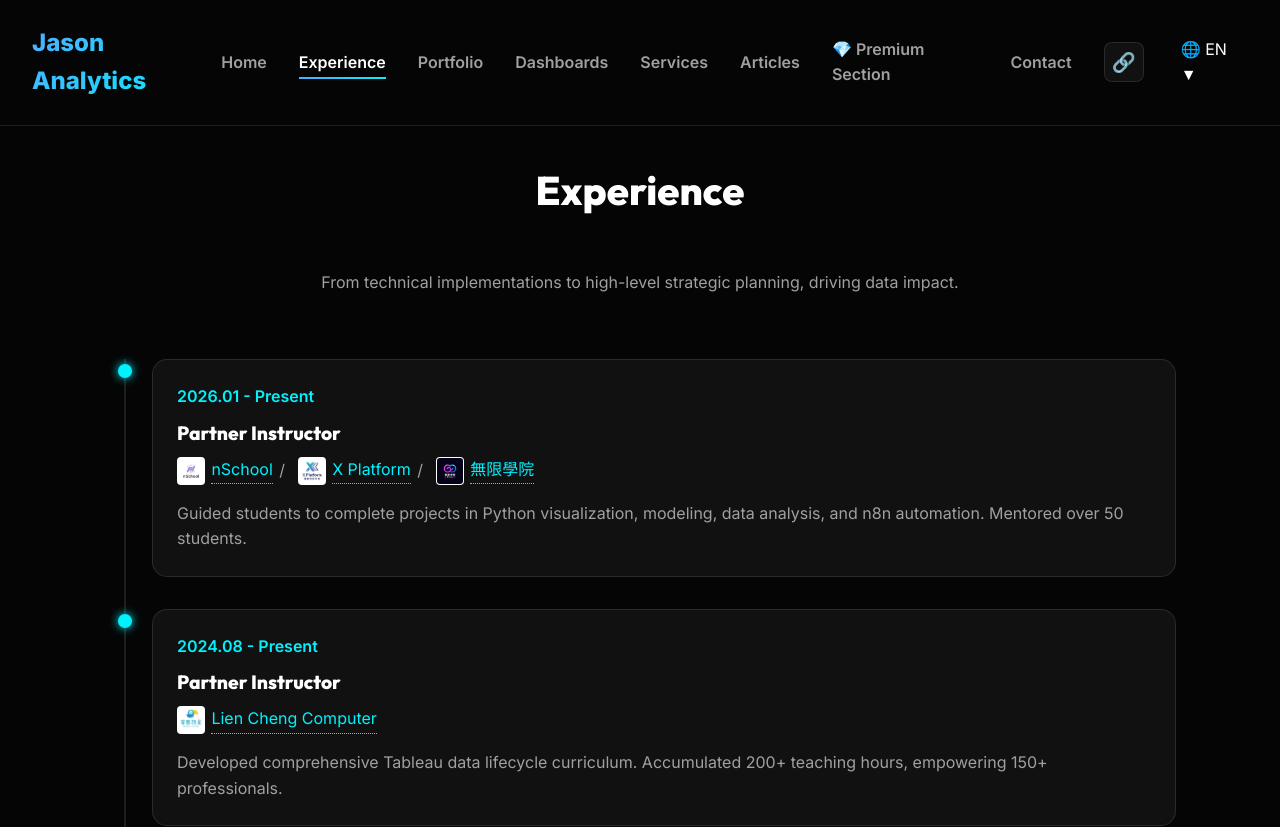
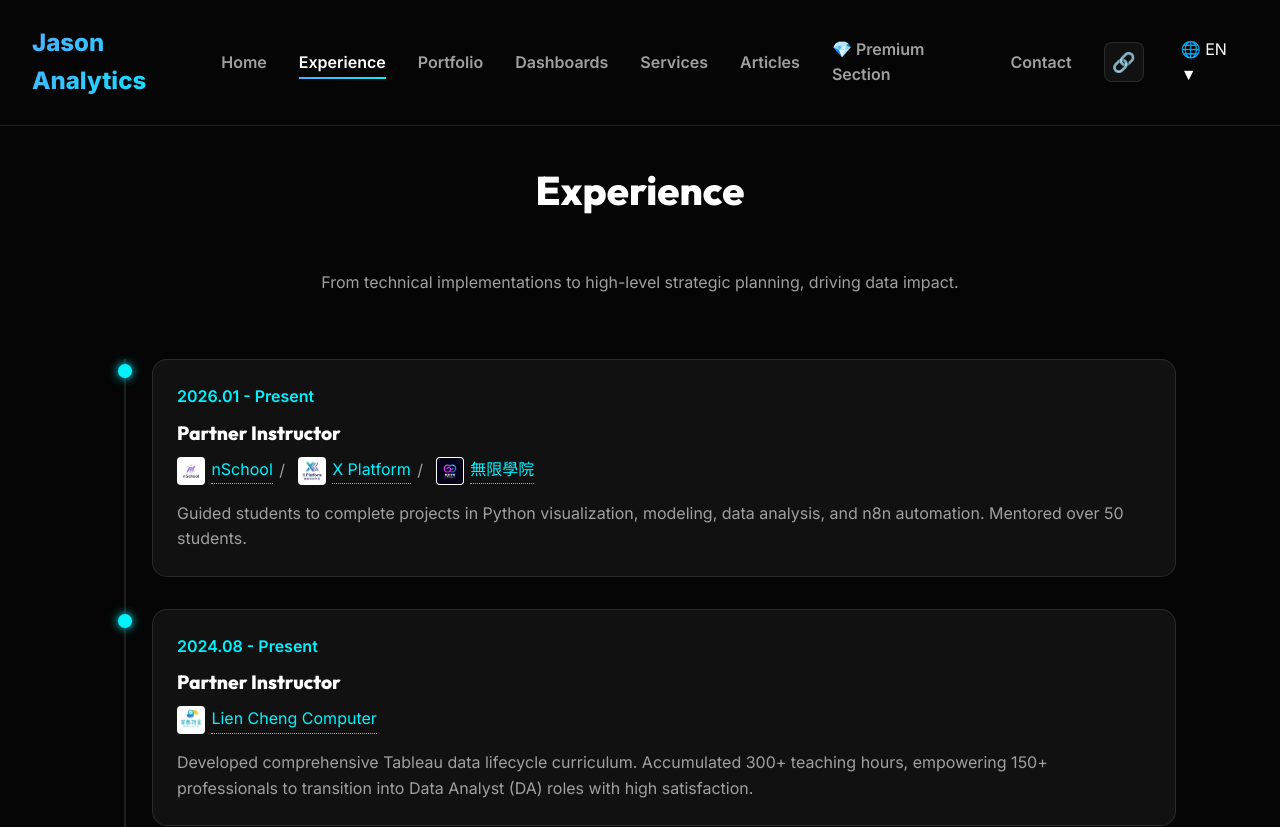
Before and after one commit to ds-jason-tsai/jason-by-tsai-portfolio, a Next.js app: page /en/experience in a window 1280 px wide. Shown: the top 827 px of the page. Built offline with nearby package versions, Linux system fonts and the light colour scheme.

Commit message:
feat: update teaching hours and description in experience page

```diff
--- a/app/[lang]/experience/page.tsx
+++ b/app/[lang]/experience/page.tsx
@@ -23,7 +23,7 @@ export default async function Experience({ params }: { params: Promise<{ lang: s
               ],
               desc: "輔導學員完成Python視覺化、建模、資料分析、n8n自動化等專案。超過50位學員。"
             },
-            { date: "2024.08 - 至今", role: "合作講師", company: "聯成電腦 (菜鳥救星)", url: "https://live.rookiesavior.net/", logo: "/assets/icons/菜鳥救星.png", desc: "開發從零到一的 Tableau 完整資料生命週期課程；累積 200+ 教學小時，培訓超過 150 位專業人士。成功協助多位學員轉職數據分析師，並獲得 4.8/5.0 的學員滿意度回饋。" },
+            { date: "2024.08 - 至今", role: "合作講師", company: "聯成電腦 (菜鳥救星)", url: "https://live.rookiesavior.net/", logo: "/assets/icons/菜鳥救星.png", desc: "開發從零到一的 Tableau 完整資料生命週期課程；累積 300+ 教學小時，培訓超過 150 位專業人士。成功協助多位學員轉職數據分析師(DA)，並獲得學員高滿意度回饋。" },
             { date: "2023.07 - 至今", role: "資料分析師", company: "國泰人壽 (Cathay Life Insurance)", url: "", logo: "/assets/icons/國泰人壽.png", desc: "負責 Cloud CDP 選商、建置與標籤工程 (Celebrus to GA4)。主導 Agentic AI 導入，將 29 個破碎資料表收斂為 10 個核心 Data Mart。幫助兩萬名業務員提升保單貸款表現，數位轉換率顯著提升。" },
             { date: "2023.03 - 2023.06", role: "資料分析師 (Data Analyst)", company: "iKala Interactive Media Inc.", url: "", logo: "/assets/icons/iKala.png", desc: "參與 KOL 網紅影響力分析專案，量化行銷效益並優化網紅選擇策略。優化內部儀表板並實作自動化排程派報系統，整體營運效率提升 5 倍。" },
             { date: "2023.02", role: "數發部 Data Station 數據競賽 | 冠軍", company: "家樂福 (Carrefour)", url: "", logo: "/assets/icons/Carrefour.png", desc: "運用集成分群分析與 XGBoost 等機器學習演算法開發顧客購買預測模型，並深入規劃商品搭售策略。在萬人規模的全國專案競賽中脫穎而出，最終贏得全國冠軍與最佳模型獎。" },
@@ -46,7 +46,7 @@ export default async function Experience({ params }: { params: Promise<{ lang: s
               ],
               desc: "Guided students to complete projects in Python visualization, modeling, data analysis, and n8n automation. Mentored over 50 students."
             },
-            { date: "2024.08 - Present", role: "Partner Instructor", company: "Lien Cheng Computer", url: "https://live.rookiesavior.net/", logo: "/assets/icons/菜鳥救星.png", desc: "Developed comprehensive Tableau data lifecycle curriculum. Accumulated 200+ teaching hours, empowering 150+ professionals." },
+            { date: "2024.08 - Present", role: "Partner Instructor", company: "Lien Cheng Computer", url: "https://live.rookiesavior.net/", logo: "/assets/icons/菜鳥救星.png", desc: "Developed comprehensive Tableau data lifecycle curriculum. Accumulated 300+ teaching hours, empowering 150+ professionals to transition into Data Analyst (DA) roles with high satisfaction." },
             { date: "2023.07 - Present", role: "Data Analyst", company: "Cathay Life Insurance", url: "", logo: "/assets/icons/國泰人壽.png", desc: "Led Cloud CDP selection and tagging engineering. Orchestrated Agentic AI implementations and streamlined 29 legacy tables into 10 refined Data Marts." },
             { date: "2023.03 - 2023.06", role: "Data Analyst", company: "iKala Interactive Media Inc.", url: "", logo: "/assets/icons/iKala.png", desc: "Quantitative influencer marketing analysis. Built internal dashboards and automated email reports, boosting efficiency by 5x." },
             { date: "2023.02", role: "Data Station Data Competition | Champion", company: "Carrefour", url: "", logo: "/assets/icons/Carrefour.png", desc: "Developed a customer purchase prediction model using advanced ensemble learning. Secured the National Championship." },
@@ -69,7 +69,7 @@ export default async function Experience({ params }: { params: Promise<{ lang: s
               ],
               desc: "Pythonによる可視化、モデリング、データ分析、n8n自動化などのプロジェクトを指導。50名以上の受講生をサポートしました。"
             },
-            { date: "2024.08 - 現在", role: "パートナー講師", company: "聯成電腦 (Rookie Savior)", url: "https://live.rookiesavior.net/", logo: "/assets/icons/菜鳥救星.png", desc: "Tableau総合カリキュラムを開発。200時間以上の指導を通じて150名以上の専門家を育成。" },
+            { date: "2024.08 - 現在", role: "パートナー講師", company: "聯成電腦 (Rookie Savior)", url: "https://live.rookiesavior.net/", logo: "/assets/icons/菜鳥救星.png", desc: "Tableau総合カリキュラムを開発。300時間以上の指導を通じて150名以上の専門家を育成し、データアナリスト(DA)への転職を支援。" },
             { date: "2023.07 - 現在", role: "資料分析師", company: "國泰人壽 (Cathay Life Insurance)", url: "", logo: "/assets/icons/國泰人壽.png", desc: "クラウドCDPの選定と導入を主導。AIエージェントの導入と2万人の営業員向けデータマート構築を支援。" },
             { date: "2023.03 - 2023.06", role: "データアナリスト", company: "iKala Interactive Media Inc.", url: "", logo: "/assets/icons/iKala.png", desc: "KOLインフルエンサーの影響力分析プロジェクトに参加。社内ダッシュボードと自動レポートシステムを構築し、運営効率を5倍向上。" },
             { date: "2023.02", role: "数位発展部 Data Station データコンテスト | 優勝", company: "Carrefour (家樂福)", url: "", logo: "/assets/icons/Carrefour.png", desc: "機械学習を用いた顧客購買予測モデルの開発。1万人規模の全国コンテストで優勝。" },
```
